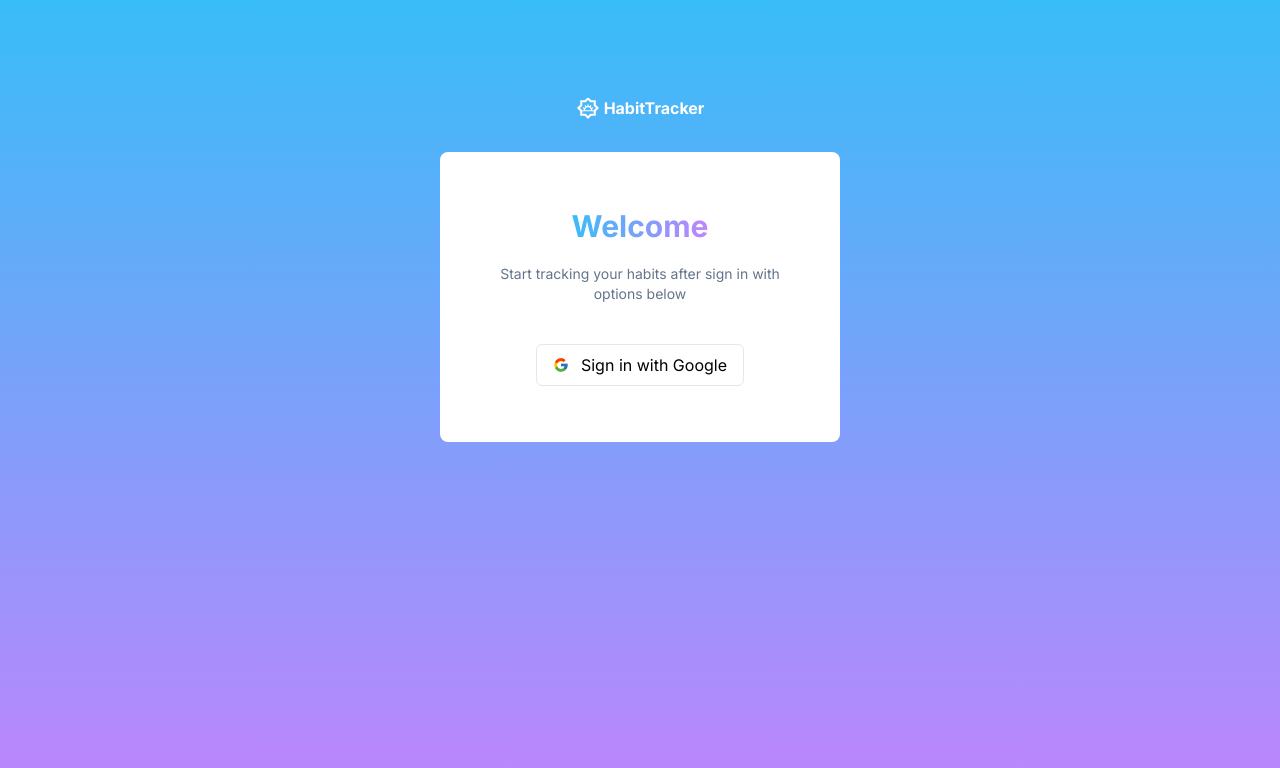
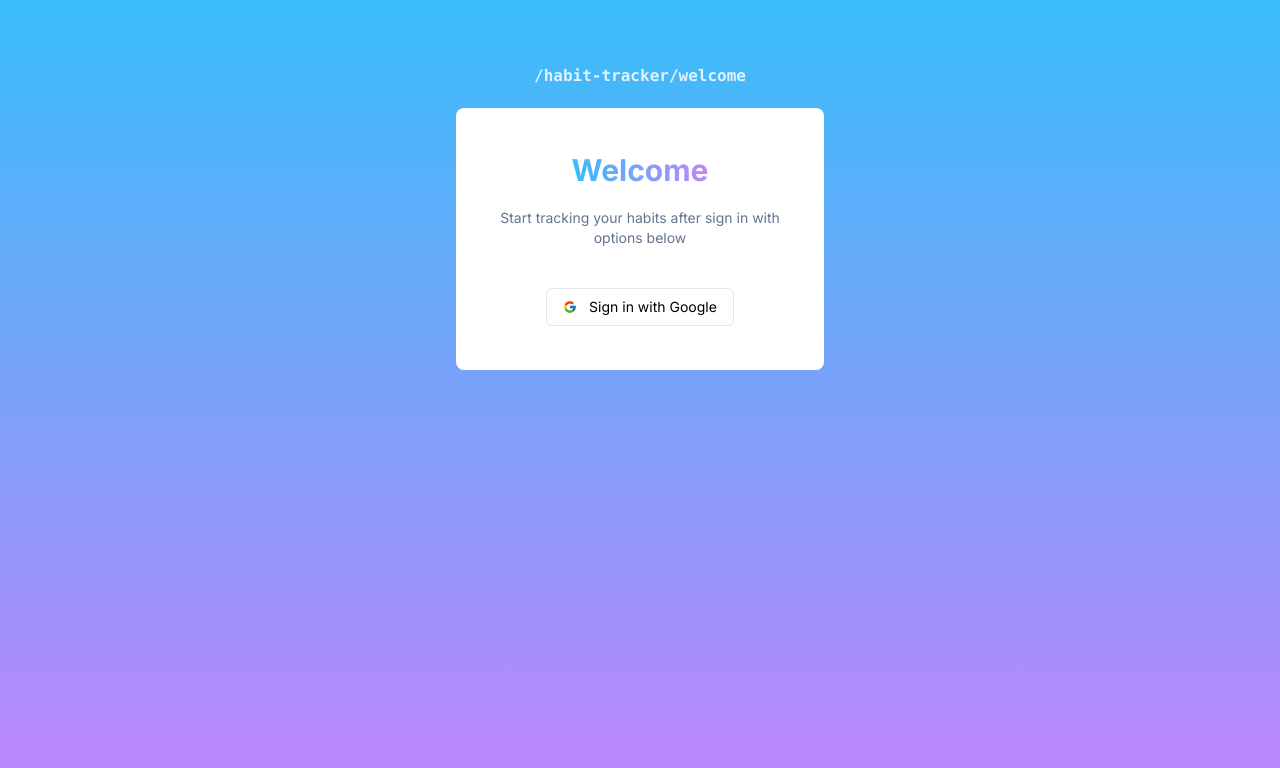
Before and after one commit to misokucera/habit-tracker, a Next.js app: page /login in a window 1280 px wide. Shown: the top 768 px of the page. Built offline with nearby package versions, Linux system fonts and the light colour scheme; no server answers.

Commit message:
Style layout

```diff
--- /dev/null
+++ b/src/app/detail/[id]/page.tsx
@@ -0,0 +1,27 @@
+"use client";
+
+import Breadcrumbs from "@/components/ui/Breadcrumbs";
+import ContentBox from "@/components/ui/ContentBox";
+import { useAuth } from "@/features/auth/hooks/useAuth";
+import HabitDetail from "@/features/habits/components/HabitDetail";
+
+const Detail = ({ params }: { params: { id: string } }) => {
+    const { user } = useAuth();
+
+    const { id: habitId } = params;
+
+    return (
+        <div className="w-full max-w-5xl">
+            <div className="mb-5">
+                <Breadcrumbs segments={["detail"]} />
+            </div>
+            <ContentBox>
+                <div className="h-56">
+                    <HabitDetail userId={user?.uid || ""} habitId={habitId} />
+                </div>
+            </ContentBox>
+        </div>
+    );
+};
+
+export default Detail;
--- a/src/app/layout.tsx
+++ b/src/app/layout.tsx
@@ -1,6 +1,7 @@
 import AuthProvider from "@/features/auth/components/AuthProvider";
 import "./globals.css";
 import { Inter } from "next/font/google";
+import Breadcrumbs from "@/components/ui/Breadcrumbs";
 
 const inter = Inter({ subsets: ["latin"] });
 
@@ -17,9 +18,20 @@ export default function RootLayout({
     return (
         <html lang="en">
             <body className={inter.className}>
-                <AuthProvider fallback={<div>loading...</div>}>
-                    {children}
-                </AuthProvider>
+                <main className="flex min-h-screen justify-center p-8 md:p-16 bg-gradient-to-b from-sky-400 to-purple-400">
+                    <AuthProvider
+                        fallback={
+                            <div className="w-full max-w-5xl">
+                                <div className="mb-5">
+                                    <Breadcrumbs segments={["loading..."]} />
+                                </div>
+                                <div className="rounded-lg bg-sky-200 p-6 h-56 max-h-screen"></div>
+                            </div>
+                        }
+                    >
+                        {children}
+                    </AuthProvider>
+                </main>
             </body>
         </html>
     );
--- a/src/app/login/page.tsx
+++ b/src/app/login/page.tsx
@@ -1,19 +1,19 @@
 "use client";
 
+import Breadcrumbs from "@/components/ui/Breadcrumbs";
 import SignInForm from "@/features/auth/components/SignInForm";
 import WithoutAuthentication from "@/features/auth/components/WithoutAuthentication";
-import { GiAbstract107 } from "react-icons/gi";
+import ContentBox from "@/components/ui/ContentBox";
 
 export default function Login() {
     return (
         <WithoutAuthentication>
-            <main className="flex min-h-screen justify-center p-8 md:p-24 bg-gradient-to-b from-sky-400 to-purple-400">
-                <div className="text-center ">
-                    <p className="inline-flex gap-1 items-center font-bold text-white mb-8">
-                        <GiAbstract107 className="w-6 h-6" />
-                        HabitTracker
-                    </p>
-                    <div className="bg-white py-14 px-10 rounded-lg">
+            <div className="text-center ">
+                <div className="mb-5">
+                    <Breadcrumbs segments={["welcome"]} />
+                </div>
+                <ContentBox>
+                    <div className="py-5">
                         <h1 className="inline-block font-bold text-3xl bg-clip-text text-transparent bg-gradient-to-r from-sky-400 to-purple-400 mb-5">
                             Welcome
                         </h1>
@@ -23,8 +23,8 @@ export default function Login() {
                         </p>
                         <SignInForm />
                     </div>
-                </div>
-            </main>
+                </ContentBox>
+            </div>
         </WithoutAuthentication>
     );
 }
--- a/src/app/page.tsx
+++ b/src/app/page.tsx
@@ -1,31 +1,29 @@
 "use client";
 
+import Breadcrumbs from "@/components/ui/Breadcrumbs";
+import ContentBox from "@/components/ui/ContentBox";
 import SignOutButton from "@/features/auth/components/SignOutButton";
 import WithAuthentication from "@/features/auth/components/WithAuthentication";
 import HabitList from "@/features/habits/components/HabitList";
 import HabitsProvider from "@/features/habits/components/HabitsProvider";
 import StatusesProvider from "@/features/statuses/components/StatusesProvider";
-import Link from "next/link";
 
 export default function Home() {
     return (
-        <main className="min-h-screen p-8 md:p-24">
         <WithAuthentication>
-                <div className="flex gap-5 items-center justify-between mb-5">
-                    <Link
-                        href="/"
-                        className="text-2xl font-extrabold bg-clip-text text-transparent bg-gradient-to-r from-sky-400 to-purple-400"
-                    >
-                        Habit Tracker
-                    </Link>
+            <HabitsProvider>
+                <StatusesProvider>
+                    <div className="w-full max-w-5xl">
+                        <div className="flex items-center justify-between gap-3 mb-5">
+                            <Breadcrumbs segments={["list"]} />
                             <SignOutButton />
                         </div>
-                <HabitsProvider>
-                    <StatusesProvider>
+                        <ContentBox>
                             <HabitList />
+                        </ContentBox>
+                    </div>
                 </StatusesProvider>
             </HabitsProvider>
         </WithAuthentication>
-        </main>
     );
 }
--- /dev/null
+++ b/src/components/ui/Breadcrumbs.tsx
@@ -0,0 +1,21 @@
+import Link from "next/link";
+
+type Props = {
+    segments?: string[];
+};
+
+const Breadcrumbs = ({ segments = [] }: Props) => {
+    return (
+        <p className="font-mono font-bold text-sky-100 whitespace-nowrap">
+            <Link href="/" className="hover:text-sky-700">
+                /habit-tracker
+            </Link>
+
+            {segments.map((segment, index) => (
+                <span key={index}>/{segment}</span>
+            ))}
+        </p>
+    );
+};
+
+export default Breadcrumbs;
--- /dev/null
+++ b/src/components/ui/ContentBox.tsx
@@ -0,0 +1,11 @@
+import React from "react";
+
+type Props = {
+    children: React.ReactNode;
+};
+
+const ContentBox = ({ children }: Props) => {
+    return <div className="rounded-lg bg-white p-6">{children}</div>;
+};
+
+export default ContentBox;
--- a/src/features/auth/components/SignInForm.tsx
+++ b/src/features/auth/components/SignInForm.tsx
@@ -18,7 +18,7 @@ const SignInForm = () => {
     return (
         <div>
             <button
-                className="inline-flex items-center gap-3 px-4 py-2 rounded-md border"
+                className="inline-flex items-center gap-3 px-4 py-2 rounded-md border text-sm whitespace-nowrap"
                 onClick={() => singIn(provider)}
             >
                 <FcGoogle />
--- a/src/features/auth/components/SignOutButton.tsx
+++ b/src/features/auth/components/SignOutButton.tsx
@@ -8,7 +8,7 @@ const SignOutButton = () => {
     };
 
     return (
-        <button onClick={signOut} className="border rounded px-4 py-2 text-sm">
+        <button onClick={signOut} className="text-sm font-semibold text-white">
             Sign out
         </button>
     );
--- /dev/null
+++ b/src/features/habits/components/HabitDetail.tsx
@@ -0,0 +1,19 @@
+"use client";
+
+import { useEffect } from "react";
+import { getHabit } from "../services/habits";
+
+type Props = {
+    userId: string;
+    habitId: string;
+};
+
+const HabitDetail = ({ userId, habitId }: Props) => {
+    useEffect(() => {
+        getHabit(userId, habitId);
+    }, [userId, habitId]);
+
+    return <div>Habit detail: {habitId}</div>;
+};
+
+export default HabitDetail;
--- a/src/features/habits/components/HabitList.tsx
+++ b/src/features/habits/components/HabitList.tsx
@@ -18,6 +18,8 @@ import {
 import { useStatuses } from "@/features/statuses/hooks/useStatuses";
 import ChangeStatusButton from "@/features/statuses/components/ChangeStatusButton";
 import { auth } from "@/services/firebase";
+import SignOutButton from "@/features/auth/components/SignOutButton";
+import Link from "next/link";
 
 dayjs.extend(localizedFormat);
 
@@ -66,21 +68,25 @@ const HabitList = () => {
     };
 
     return (
-        <div>
-            <div className="mb-5">
-                <button
-                    onClick={() => setIsCreateDialogOpen(true)}
-                    className="px-4 py-2 text-sm text-white bg-sky-400 hover:bg-sky-500 font-semibold rounded transition-colors"
-                >
-                    Add new habit
-                </button>
-            </div>
+        <div className="">
             <CreateHabitDialog
                 open={isCreateDialogOpen}
                 onClose={() => setIsCreateDialogOpen(false)}
                 onFormSubmit={handleFormSubmit}
             />
-            <div>
+
+            <div className="flex gap-3 justify-between items-center mb-10">
+                <h1 className="text-2xl font-extrabold bg-clip-text text-transparent bg-gradient-to-r from-sky-400 to-purple-400">
+                    Habits
+                </h1>
+                <button
+                    onClick={() => setIsCreateDialogOpen(true)}
+                    className="px-4 py-2 text-sm text-white bg-sky-400 hover:bg-sky-500 font-semibold rounded transition-colors"
+                >
+                    Add new
+                </button>
+            </div>
+            <div className="overflow-auto">
                 <table className="">
                     <thead>
                         <tr className="border-b">
@@ -99,10 +105,12 @@ const HabitList = () => {
                         {habits.map((habit) => (
                             <tr key={habit.id} className="border-b">
                                 <td className="p-3 align-middle">
-                                    {habit.name}
-                                    <p className="text-sm text-slate-400">
-                                        {habit.description}
-                                    </p>
+                                    <Link href={`/detail/${habit.id}`}>
+                                        {habit.name}
+                                        <p className="text-sm text-slate-400">
+                                            {habit.description}
+                                        </p>
+                                    </Link>
                                 </td>
                                 {days.map((day) => (
                                     <td
--- a/src/features/habits/services/habits.tsx
+++ b/src/features/habits/services/habits.tsx
@@ -1,5 +1,5 @@
 import { db } from "@/services/firebase";
-import { addDoc, collection } from "firebase/firestore";
+import { addDoc, collection, doc, getDoc } from "firebase/firestore";
 import { CreateHabitFormInput } from "../components/CreateHabitForm";
 
 export const addHabit = async (
@@ -15,3 +15,14 @@ export const addHabit = async (
         days,
     });
 };
+
+export const getHabit = async (userId: string, habitId: string) => {
+    const snapshot = await getDoc(doc(db, `users/${userId}/habits/${habitId}`));
+
+    if (snapshot.exists()) {
+        console.log(snapshot.data());
+        return snapshot.data();
+    } else {
+        console.log("document not found");
+    }
+};
```
Lines whose indentation alone changed are shown as unchanged.
